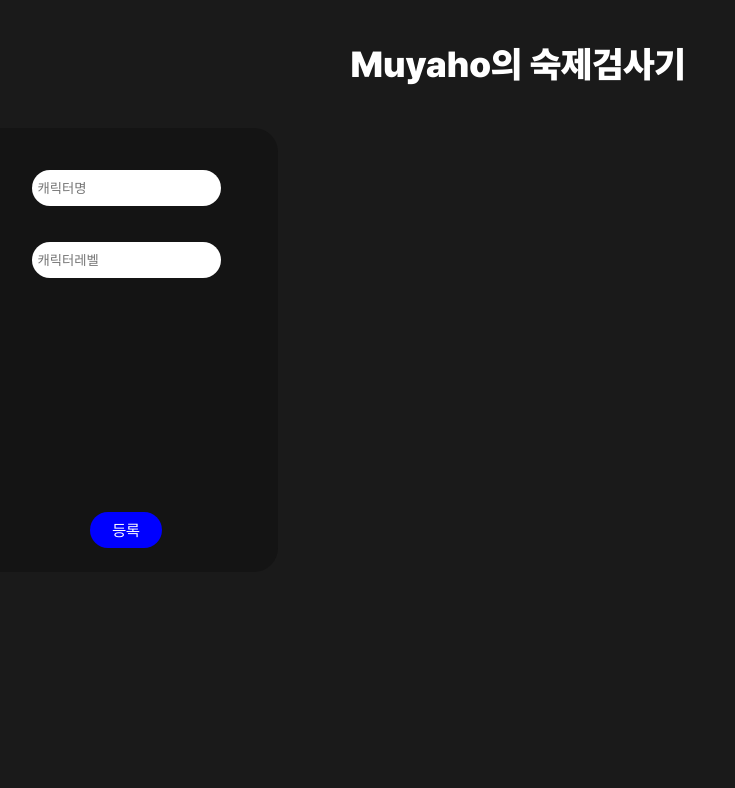
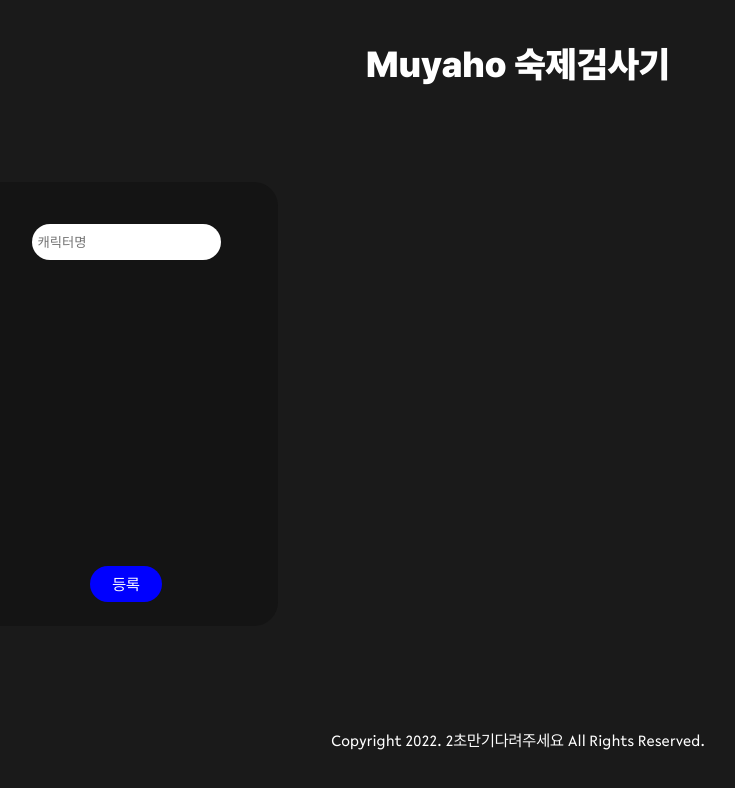
Before and after one commit to kt5680608/muyaho-homework, a React (Create React App) app: page / in a window 1280 px wide. Shown: the top 788 px of the page, without its empty margins (122-857 px from the left). Built offline with nearby package versions, Linux system fonts and the light colour scheme; a web font is replaced by a local one.

Commit message:
feat: ver1 개발 완료

```diff
--- a/package.json
+++ b/package.json
@@ -6,7 +6,10 @@
     "@testing-library/jest-dom": "^5.16.5",
     "@testing-library/react": "^13.4.0",
     "@testing-library/user-event": "^13.5.0",
+    "axios": "^0.27.2",
+    "cheerio": "^1.0.0-rc.12",
     "framer-motion": "^7.3.5",
+    "hoondesign": "^0.6.7",
     "react": "^18.2.0",
     "react-dom": "^18.2.0",
     "react-icons": "^4.4.0",
@@ -37,5 +40,6 @@
       "last 1 firefox version",
       "last 1 safari version"
     ]
-  }
+  },
+  "proxy": "https://lostark.game.onstove.com/"
 }
--- a/public/index.html
+++ b/public/index.html
@@ -2,7 +2,7 @@
 <html lang="en">
   <head>
     <meta charset="utf-8" />
-    <link rel="icon" href="%PUBLIC_URL%/favicon.ico" />
+    <link rel="icon" href="%PUBLIC_URL%/favicon.png" />
     <meta name="viewport" content="width=device-width, initial-scale=1" />
     <meta name="theme-color" content="#000000" />
     <meta
@@ -24,7 +24,7 @@
       work correctly both with client-side routing and a non-root public URL.
       Learn how to configure a non-root public URL by running `npm run build`.
     -->
-    <title>React App</title>
+    <title>muyaho</title>
   </head>
   <body>
     <noscript>You need to enable JavaScript to run this app.</noscript>
--- a/src/App.js
+++ b/src/App.js
@@ -1,6 +1,8 @@
 import { useState, useEffect } from "react";
-import { Card } from "./components";
+import { Card, Footer, Spinner } from "./components";
+import * as cheerio from "cheerio";
 import { dataForm } from "./data/data-form";
+import axios from "axios";
 import {
   GridContainer,
   Input,
@@ -15,30 +17,106 @@ import {
 function App() {
   const newData = dataForm;
   const [characterName, setCharacterName] = useState(""); // 캐릭터이름 input
-  const [characterLevel, setCharacterLevel] = useState(); // 캐릭터레벨 Input
+  const [_, setCharacterLevel] = useState(0); // 캐릭터레벨 Input
+  const [reset, setReset] = useState(false);
+  const [loading, setLoading] = useState(false);
+  const [submit, setSubmit] = useState(false);
 
-  const [array, setArray] = useState(
+  const [characterNameArray, setCharacterNameArray] = useState(
     Object.keys(localStorage).filter((item) => {
       return item !== "time";
     })
   );
-  const [_, setSortedArray] = useState(
-    array.filter((item) => {
-      const orderValue = JSON.parse(localStorage.getItem(item))?.order;
-      return orderValue;
-    })
-  );
+
+  const getHtml = async (item) => {
+    setLoading(true);
+    try {
+      const response = await axios
+        .get(`Profile/Character/${item}`)
+        .then((html) => {
+          const $ = cheerio.load(html.data);
+          const data = $(
+            "#lostark-wrapper > div > main > div > div.profile-ingame > div.profile-info > div.level-info2 > div.level-info2__expedition > span:nth-child(2)"
+          )
+            .text()
+            .split("");
+          data.splice(0, 3);
+          data.splice(data.length - 3, 3);
+          const level = Number(data.join("").replace(/\D/g, ""));
+          return level;
+        });
+      newData.level = response;
+      setLoading(false);
+    } catch (error) {
+      console.error(error);
+    }
+  };
 
   // 캐릭터 추가 함수
-  const addCharacter = () => {
+  const addCharacter = async () => {
+    await getHtml(characterName);
+    console.log(newData.level);
     newData.name = characterName;
-    if (typeof characterLevel === undefined) {
-      newData.level = 0;
-    } else {
-      newData.level = characterLevel;
+    newData.order = Object.keys(localStorage).length + 1;
+    setSubmit(!submit);
+    await localStorage.setItem(characterName, JSON.stringify(newData));
+  };
+
+  const getDateDiff = () => {
+    const date = JSON.parse(localStorage.getItem("time"));
+    const initialDate = new Date(date.initialTime);
+    const currentDate = new Date();
+
+    const diffDate = Math.abs(
+      (currentDate.getTime() - initialDate.getTime()) / (1000 * 60 * 60 * 24)
+    );
+    if (diffDate >= 1) {
+      setReset(true);
+
+      let updatedDate = new Date();
+      updatedDate.setDate(initialDate.getDate(initialDate) + 1);
+      localStorage.setItem(
+        "time",
+        JSON.stringify({ initialTime: updatedDate, initialWeek: initialDate })
+      );
+      characterNameArray.map((item) => {
+        const data = JSON.parse(localStorage.getItem(item));
+        data.work.map((workData) => {
+          if (workData.reset === "day") {
+            workData.doWork = false;
           }
-    newData.order = Object.keys(localStorage).length + 1;
-    localStorage.setItem(characterName, JSON.stringify(newData));
+        });
+        localStorage.setItem(item, JSON.stringify(data));
+      });
+    }
+    return diffDate;
+  };
+
+  const getWeekDiff = () => {
+    const date = JSON.parse(localStorage.getItem("time"));
+    const initialWeek = new Date(date.initialWeek);
+    const currentWeek = new Date();
+    const diffWeek = Math.abs(
+      (currentWeek.getTime() - initialWeek.getTime()) / (1000 * 60 * 60 * 24)
+    );
+    if (diffWeek >= 7) {
+      setReset(true);
+      let updatedWeek = new Date();
+      updatedWeek.setDate(initialWeek.getDate() + 7);
+      localStorage.setItem(
+        "time",
+        JSON.stringify({ initialTime: initialWeek, initialWeek: updatedWeek })
+      );
+      characterNameArray.map((item) => {
+        const data = JSON.parse(localStorage.getItem(item));
+        data.work.map((workData) => {
+          if (workData.reset === "week") {
+            workData.doWork = false;
+          }
+        });
+        localStorage.setItem(item, JSON.stringify(data));
+      });
+    }
   };
 
   // 제출 후 초기화 함수
@@ -48,47 +126,59 @@ function App() {
   };
 
   useEffect(() => {
-    // localStorage.setItem(JSON.stringify("time", { currentTime: 1, initialTime: 1 }));
-    setArray(
+    console.log("useEffect run");
+    localStorage.setItem(
+      "time",
+      JSON.stringify({
+        initialTime: "September 20, 2022 06:00:00",
+        initialWeek: "September 20, 2022 06:00:00",
+      })
+    );
+    getDateDiff();
+    getWeekDiff();
+
+    setCharacterNameArray(
       Object.keys(localStorage).filter((item) => {
         return item !== "time";
       })
     );
-    setSortedArray(
-      array.map((item) => {
-        const orderValue = JSON.parse(localStorage.getItem(item))?.order;
-        return orderValue;
-      })
-    );
-    console.log(array);
-  }, [Object.keys(localStorage).length]);
+  }, [submit]);
 
   return (
     <MainContainer>
       <TitleContainer>
-        <MainTitle>Muyaho의 숙제검사기</MainTitle>
+        <MainTitle>Muyaho 숙제검사기</MainTitle>
       </TitleContainer>
       <GridContainer>
-        {array.map((item, index) => {
+        {characterNameArray.map((item, index) => {
           const itemArray = JSON.parse(localStorage.getItem(item));
           return (
             <CardKeyContainer key={itemArray?.order}>
               <Card
+                reset={reset}
                 item={item}
                 delay={0.1 * index}
-                arrayLength={array.length}
+                arrayLength={characterNameArray.length}
               />
             </CardKeyContainer>
           );
         })}
         <SubmitContainer
+          loading={loading}
           initial={{ y: 30, opacity: 0 }}
           animate={{
             y: 0,
             opacity: 1,
-            transition: { duration: 0.4, delay: 0.1 * (array.length + 1) },
+            transition: {
+              duration: 0.4,
+              delay: 0.1 * (characterNameArray.length + 1),
+            },
           }}
         >
+          {loading ? (
+            <Spinner />
+          ) : (
+            <>
               <InputForm>
                 <Input
                   placeholder="캐릭터명"
@@ -96,20 +186,6 @@ function App() {
                   value={characterName}
                   onChange={(e) => {
                     setCharacterName(e.target.value);
-              }}
-              onKeyPress={(e) => {
-                if (e.key === "Enter" && characterName !== "") {
-                  addCharacter();
-                  initializeCharacterInfo();
-                }
-              }}
-            />
-            <Input
-              placeholder="캐릭터레벨"
-              type="number"
-              value={characterLevel}
-              onChange={(e) => {
-                setCharacterLevel(e.target.value);
                   }}
                   onKeyPress={(e) => {
                     if (e.key === "Enter" && characterName !== "") {
@@ -133,8 +209,11 @@ function App() {
               >
                 등록
               </Button>
+            </>
+          )}
         </SubmitContainer>
       </GridContainer>
+      <Footer />
     </MainContainer>
   );
 }
--- a/src/components/card/style.js
+++ b/src/components/card/style.js
@@ -8,6 +8,7 @@ export const MainCardContainer = styled(motion.div)`
   padding: 24px;
   display: flex;
   flex-direction: column;
+
   align-items: center;
 `;
 
--- /dev/null
+++ b/src/components/footer/index.js
@@ -0,0 +1,12 @@
+import React from "react";
+import { FooterInfoParagraph, MainFooterContainer } from "./style";
+function Footer() {
+  return (
+    <MainFooterContainer>
+      <FooterInfoParagraph>
+        Copyright 2022. 2초만기다려주세요 All Rights Reserved.
+      </FooterInfoParagraph>
+    </MainFooterContainer>
+  );
+}
+export default Footer;
--- /dev/null
+++ b/src/components/footer/style.js
@@ -0,0 +1,15 @@
+import styled from "styled-components";
+
+export const MainFooterContainer = styled.div`
+  width: 100%;
+  height: 120px;
+  background-color: var(--g-color-background);
+  display: flex;
+  justify-content: center;
+  align-items: center;
+`;
+
+export const FooterInfoParagraph = styled.p`
+  font-family: "R-FLEX-REGULAR", "REGULAR";
+  color: white;
+`;
--- a/src/components/index.js
+++ b/src/components/index.js
@@ -1 +1,3 @@
 export { default as Card } from "./card";
+export { default as Footer } from "./footer";
+export { default as Spinner } from "./spinner";
--- /dev/null
+++ b/src/components/spinner/style.js
@@ -0,0 +1,16 @@
+import styled from "styled-components";
+import { motion } from "framer-motion";
+
+export const Circle = styled(motion.div)`
+  width: 8px;
+  height: 8px;
+  border-radius: 50%;
+  background-color: white;
+`;
+
+export const Spinner = styled(motion.div)`
+  width: 36px;
+  height: 36px;
+  display: grid;
+  grid-template-columns: 1fr 1fr;
+`;
--- a/src/data/data-form.js
+++ b/src/data/data-form.js
@@ -3,16 +3,16 @@ export const dataForm = {
   level: 0,
   order: 0,
   work: [
-    { name: "카오스던전", doWork: false, limit: 0 },
-    { name: "가디언토벌", doWork: false, limit: 0 },
-    { name: "에포나", doWork: false, limit: 0 },
-    { name: "발탄", doWork: false, limit: 1415 },
-    { name: "비아키스", doWork: false, limit: 1430 },
-    { name: "쿠크세이튼", doWork: false, limit: 1475 },
-    { name: "아브렐슈드", doWork: false, limit: 1490 },
-    { name: "일리아칸", doWork: false, limit: 1580 },
-    { name: "카양겔", doWork: false, limit: 1475 },
-    { name: "아르고스", doWork: false, limit: 1375 },
-    { name: "6종 카드작", doWork: false, limit: 0 },
+    { name: "카오스던전", doWork: false, limit: 0, reset: "day" },
+    { name: "가디언토벌", doWork: false, limit: 0, reset: "day" },
+    { name: "에포나", doWork: false, limit: 0, reset: "day" },
+    { name: "발탄", doWork: false, limit: 1415, reset: "week" },
+    { name: "비아키스", doWork: false, limit: 1430, reset: "week" },
+    { name: "쿠크세이튼", doWork: false, limit: 1475, reset: "week" },
+    { name: "아브렐슈드", doWork: false, limit: 1490, reset: "week" },
+    { name: "일리아칸", doWork: false, limit: 1580, reset: "week" },
+    { name: "카양겔", doWork: false, limit: 1475, reset: "week" },
+    { name: "아르고스", doWork: false, limit: 1375, reset: "week" },
+    { name: "6종 카드작", doWork: false, limit: 0, reset: "week" },
   ],
 };
--- a/src/global-styles.js
+++ b/src/global-styles.js
@@ -1,6 +1,5 @@
 import styled, { createGlobalStyle } from "styled-components";
 import { motion } from "framer-motion";
-import { BsTypeBold } from "react-icons/bs";
 export const GlobalStyles = createGlobalStyle`
     :root {
         --g-color-black: #3A3A3A;
@@ -91,6 +90,7 @@ export const GridContainer = styled(motion.div)`
   display: grid;
   grid-template-columns: 1fr 1fr 1fr;
   justify-items: center;
+
   gap: 24px;
 `;
 
@@ -135,14 +135,15 @@ export const SubmitContainer = styled(motion.div)`
   display: flex;
   flex-direction: column;
   align-items: center;
-  justify-content: space-between;
+  justify-content: ${(props) => (props.loading ? "center" : "space-between")};
 `;
 export const MainContainer = styled.div`
   width: 100vw;
+  min-height: 100vh;
   display: flex;
   flex-direction: column;
   align-items: center;
-  overflow: hidden;
+  justify-content: space-between;
 `;
 
 export const CardKeyContainer = styled.div`
```
Also changed, not shown: src/components/card/index.js (+11 -4 lines), src/components/spinner/index.js (added, +7 -0 lines), public/favicon.png (added), 1 other file (tests, documents, lock files or other folders). Lines whose indentation alone changed are shown as unchanged.
